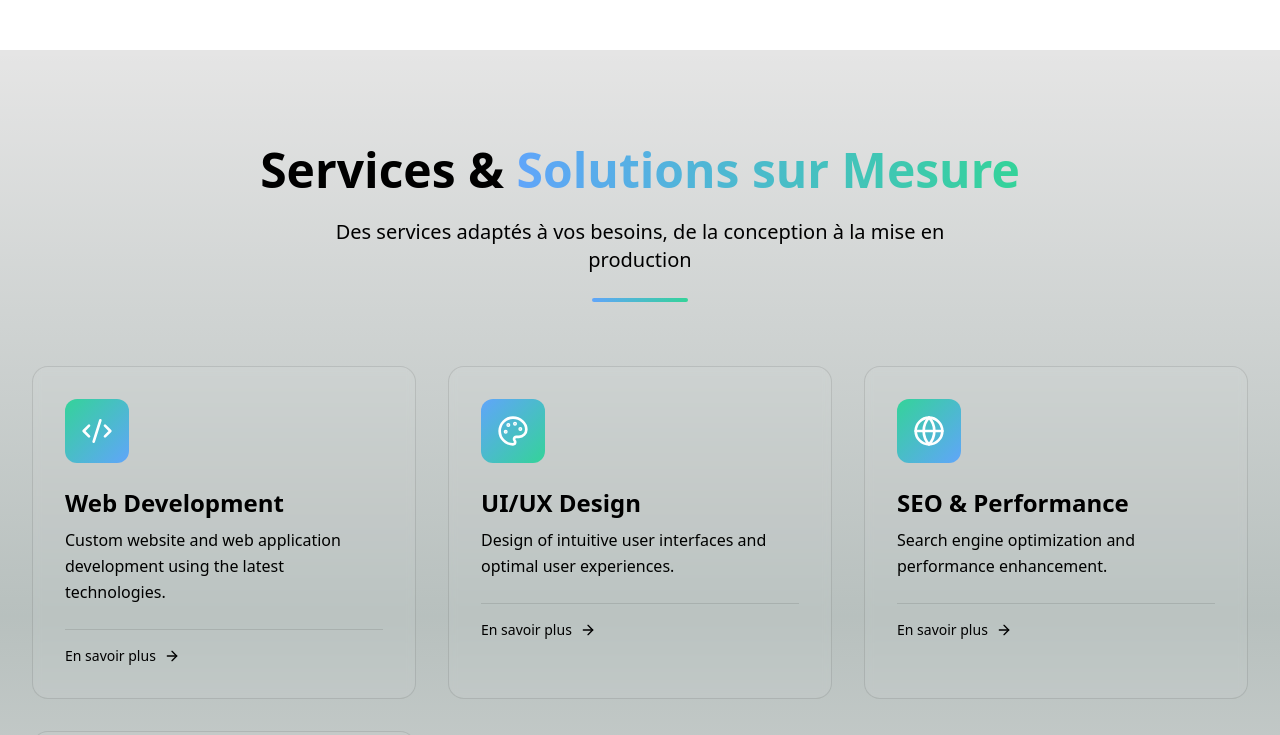
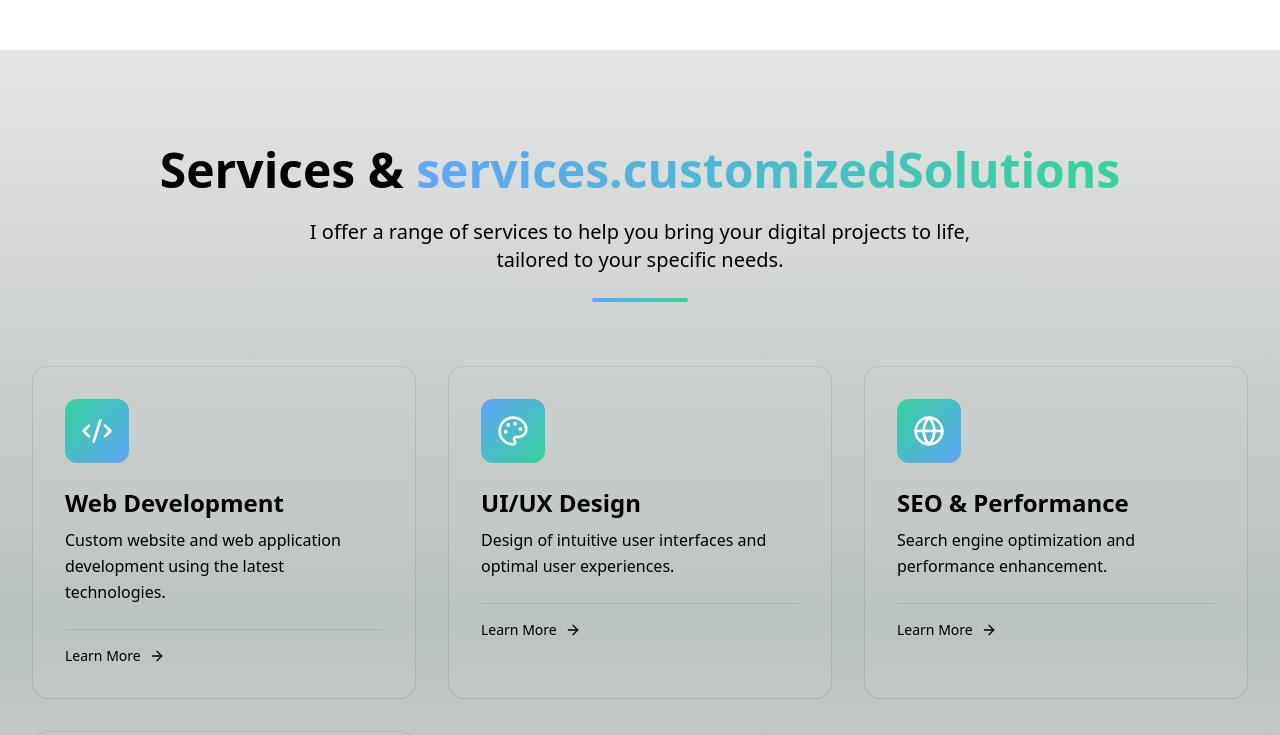
Before and after one commit to precurseur01/Portfolio, a React (Vite) app: page / in a window 1280 px wide. Shown: the part 4400-5135 px from the top of the page. Built offline with nearby package versions, Linux system fonts and the light colour scheme.

Commit message:
translation

```diff
--- a/src/components/Services.tsx
+++ b/src/components/Services.tsx
@@ -15,10 +15,10 @@ const Services = () => {
         <div className="max-w-7xl mx-auto px-4 sm:px-6 lg:px-8 relative z-10">
           <div className="text-center mb-16">
             <h2 className="text-4xl sm:text-5xl font-bold mb-6">
-              Services & <span className="bg-gradient-to-r from-blue-400 to-emerald-400 bg-clip-text text-transparent">Solutions sur Mesure</span>
+              {t('services.services&')}  <span className="bg-gradient-to-r from-blue-400 to-emerald-400 bg-clip-text text-transparent">  {t('services.customizedSolutions')} </span>
             </h2>
             <p className="text-xl text-gray max-w-2xl mx-auto">
-              Des services adaptés à vos besoins, de la conception à la mise en production
+              {t('services.description')}
             </p>
             <div className="w-24 h-1 bg-gradient-to-r from-blue-400 to-emerald-400 mx-auto rounded-full mt-6"></div>
           </div>
@@ -50,7 +50,7 @@ const Services = () => {
 
                   <div className="pt-4 border-t border-black/10">
                     <a href="#contact" className="text-black-400 hover:text-black flex items-center gap-2 text-sm font-medium group-hover:gap-3 transition-all">
-                      En savoir plus
+                     {t('services.learnMore')}
                       <ArrowRight size={16} />
                     </a>
                   </div>
--- a/src/services/i18n/locales/en.json
+++ b/src/services/i18n/locales/en.json
@@ -67,7 +67,11 @@
     }
   },
   "services": {
+    "learnMore": "Learn More",
     "title": "My Services",
+    "services&": "Services & ",
+    "description": " I offer a range of services to help you bring your digital projects to life, tailored to your specific needs.",
+    "Customized Solutions": "Customized Solutions",
     "webDevelopment": {
       "title": "Web Development",
       "description": "Custom website and web application development using the latest technologies.",
--- a/src/services/i18n/locales/fr.json
+++ b/src/services/i18n/locales/fr.json
@@ -67,7 +67,11 @@
         }
     },
     "services": {
+        "learnMore": "En savoir plus",
         "title": "Mes Services",
+        "services&": "Services & ",
+        "description": "Des services adaptés à vos besoins, de la conception à la mise en production.",
+        "Customized Solutions": "Solutions Personnalisées",
         "webDevelopment": {
             "title": "Développement Web",
             "description": "Création de sites web et d'applications web sur mesure avec les dernières technologies.",
```
